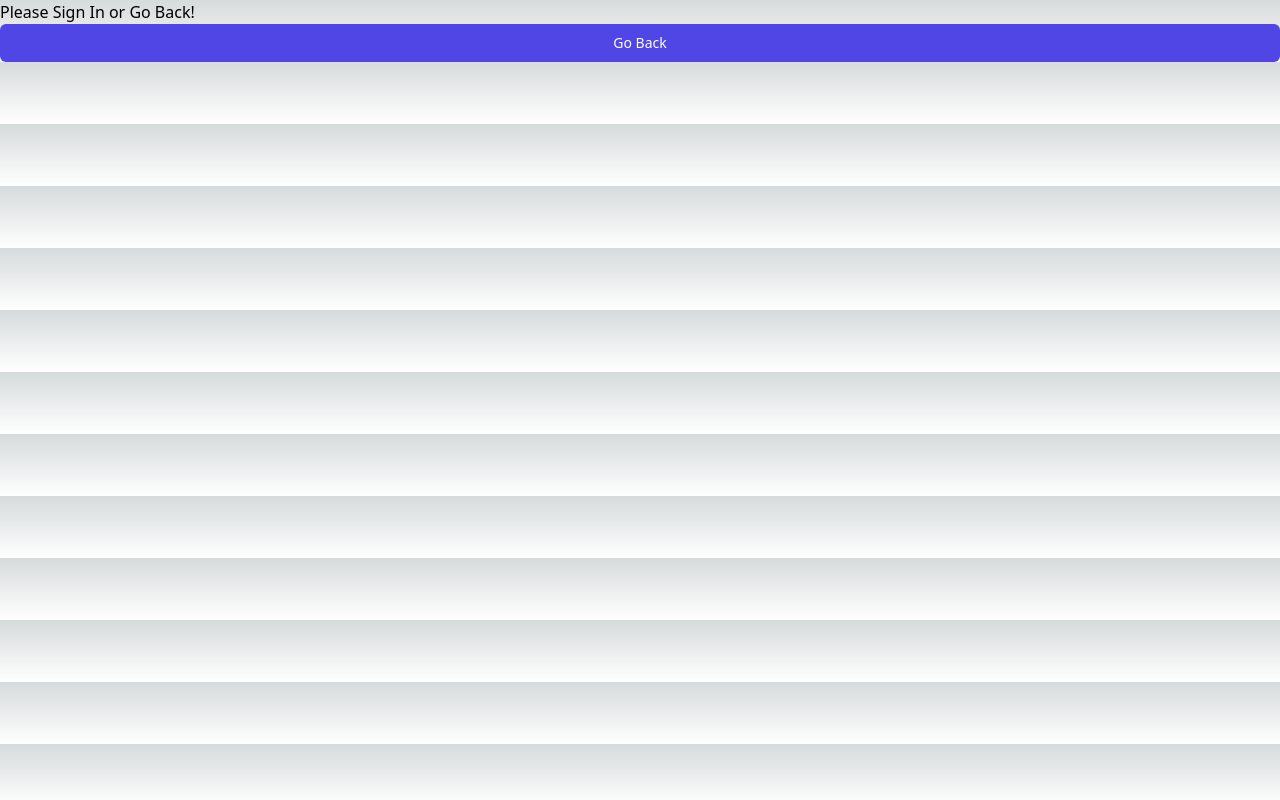
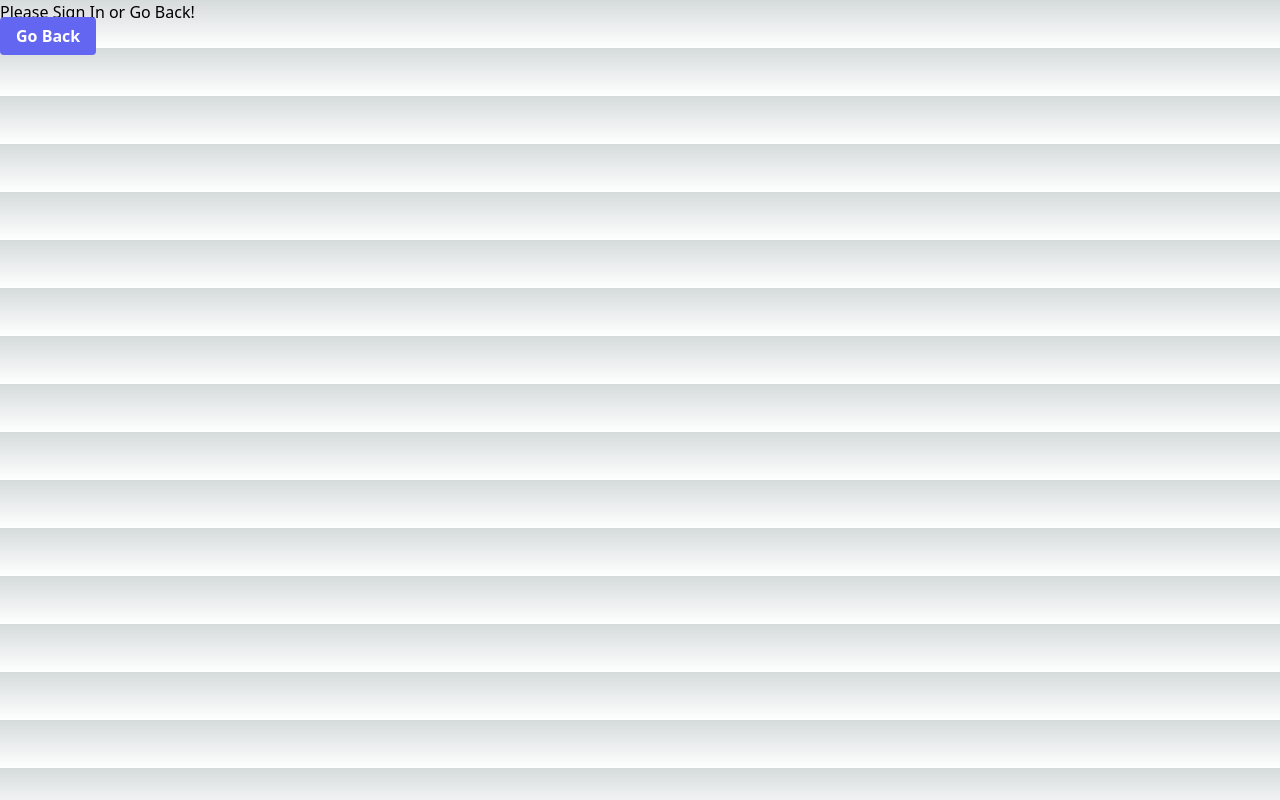
Before and after one commit to rpoole444/cos-livewire-fe, a Next.js app: page /eventSubmission in a window 1280 px wide. Built offline with nearby package versions, Linux system fonts and the light colour scheme.

Commit message:
Add go back link to event submission page

```diff
--- a/src/pages/eventSubmission.tsx
+++ b/src/pages/eventSubmission.tsx
@@ -130,9 +130,12 @@ const EventSubmission = () => {
          <div className="text-center">
 
          </div>
-         <button type="submit" className="bg-indigo-500 hover:bg-indigo-700 text-white font-bold py-2 px-4 rounded focus:outline-none focus:ring-2 focus:ring-offset-2 focus:ring-indigo-500">
-           Submit
-         </button>
+         <div className="flex flex-col items-center space-y-4 ">
+            <button type="submit" className="bg-indigo-500 hover:bg-indigo-700 text-white font-bold py-2 px-4 rounded focus:outline-none focus:ring-2 focus:ring-offset-2 focus:ring-indigo-500">
+              Submit
+            </button>
+            <Link href='/' className="bg-indigo-500 hover:bg-indigo-700 text-white font-bold py-2 px-4 rounded focus:outline-none focus:ring-2 focus:ring-offset-2 focus:ring-indigo-500">Go Back to Homepage</Link>
+         </div>
        </form>
      </div>
     )
@@ -140,7 +143,7 @@ const EventSubmission = () => {
     return(
       <>
         <h1>Please Sign In or Go Back!</h1>
-        <Link href='/' className="group relative w-full flex justify-center py-2 px-4 border border-transparent text-sm font-medium rounded-md text-white bg-indigo-600 hover:bg-indigo-700 focus:outline-none focus:ring-2 focus:ring-offset-2 focus:ring-indigo-500">Go Back</Link>
+        <Link href='/' className="bg-indigo-500 hover:bg-indigo-700 text-white font-bold py-2 px-4 rounded focus:outline-none focus:ring-2 focus:ring-offset-2 focus:ring-indigo-500">Go Back</Link>
       </>
     )
   }
```
